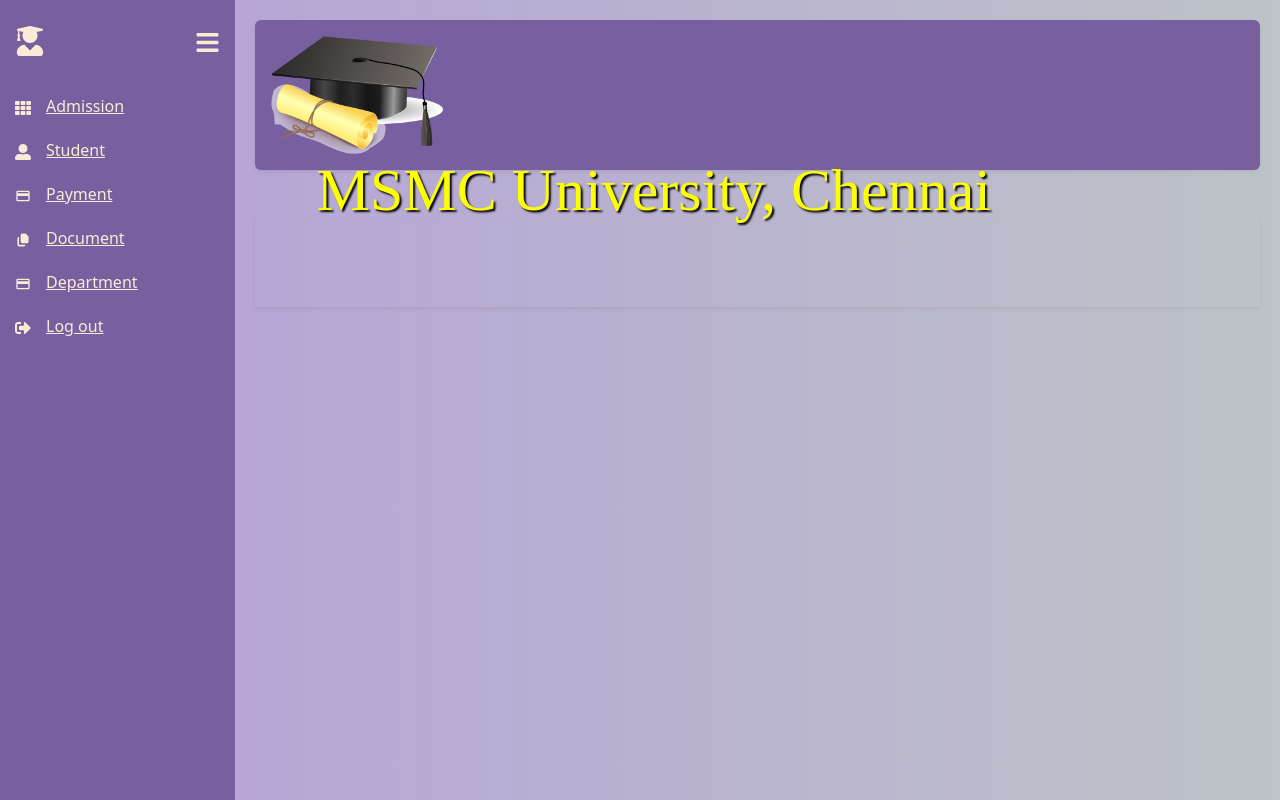
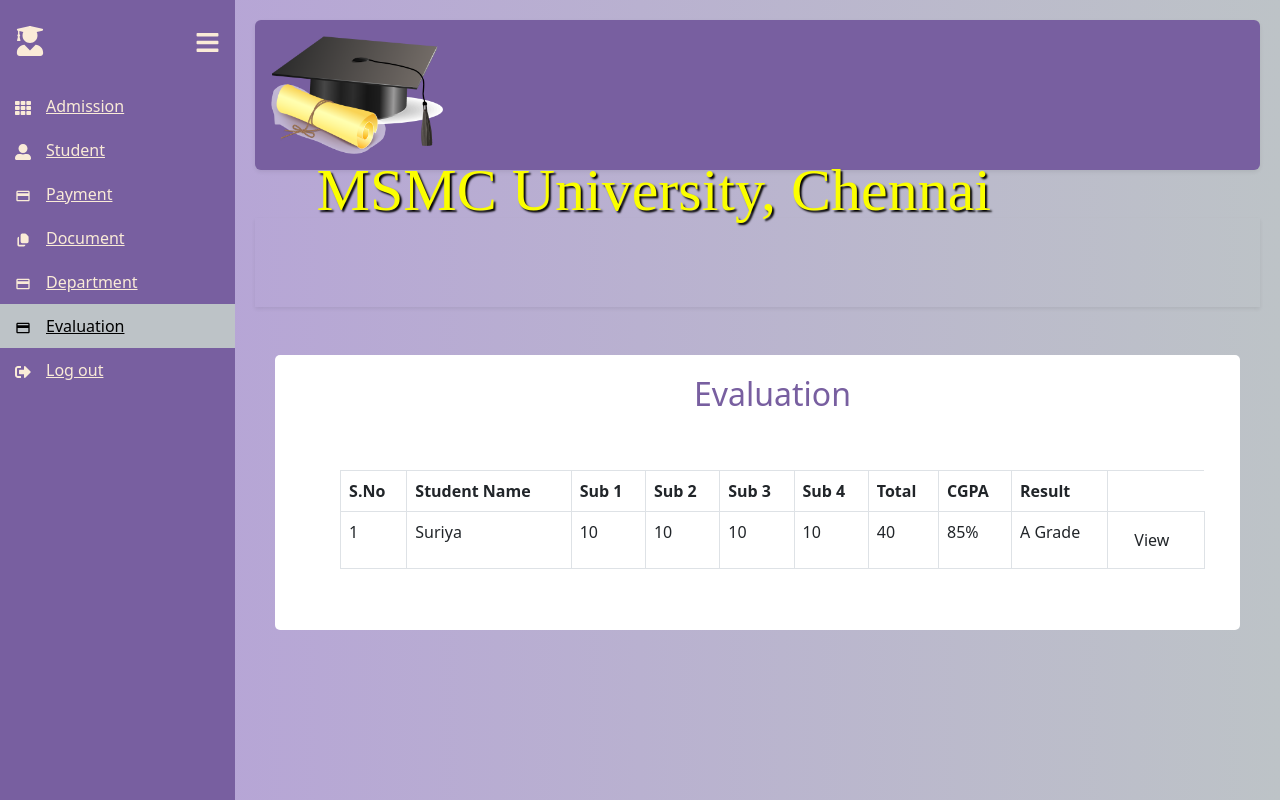
Before and after one commit to YODA-SuperKings/University-Admin, a React (Create React App) app in the folder University Admin Web/university_admin_web/: page /Evaluation in a window 1280 px wide. Shown: the top 800 px of the page. Built offline with nearby package versions, Linux system fonts and the light colour scheme.

Commit message:
Evaluation Grid

```diff
--- a/University Admin Web/university_admin_web/src/App.js
+++ b/University Admin Web/university_admin_web/src/App.js
@@ -8,7 +8,7 @@ import Payment from './Components/Payment';
 import Document from './Components/Document';
 import Banner from './Components/Banner';
 import Department from './Components/Department';
-
+import Evaluation from './Components/Evaluation';
 function App() {
   return (
     <div className="App">
@@ -21,6 +21,7 @@ function App() {
             <Route path="Payment" element={<Payment />} />
             <Route path="Document" element={<Document />} />
             <Route path="Department" element={<Department />} />
+            <Route path="Evaluation" element={<Evaluation />} />
             <Route path="Banner" element={<Banner />} />
 
           </Routes>
--- /dev/null
+++ b/University Admin Web/university_admin_web/src/Components/Evaluation.js
@@ -0,0 +1,96 @@
+import React, {useState, useEffect} from 'react';
+import 'bootstrap/dist/css/bootstrap.min.css';
+import { useNavigate, Link } from "react-router-dom";
+import Table from 'react-bootstrap/Table';
+import Modal from 'react-bootstrap/Modal';
+function Evaluation(){
+    const [gridData, setGridData] = useState([]);
+    const gridVals = [{id: 1, sno:"1", studentName: "Suriya", sub1: 10, sub2: 10, sub3: 10, sub4: 10,total: 40,cgpa:"85%",result:"A Grade"}]
+    const [sno, setSNo] = useState(null);
+    const [studentName, setStudentName] = useState(null);
+    const [sub1, setSub1] = useState(null);
+    const [sub2, setSub2] = useState(null);
+    const [sub3, setSub3] = useState(null);
+    const [sub4, setSub4] = useState(null);
+    const [total, setTotal] = useState(null);
+    const [cgpa, setCGPA] = useState(null);
+    const [result, setResult] = useState(null);
+
+    const handleInputChange = (e) => {
+        const {id , value} = e.target;
+        if(id === "sno")
+        setSNo(value);
+        if(id === "studentName")
+        setStudentName(value);
+        if(id === "sub1")
+        setSub1(value);
+        if(id === "sub2")
+        setSub2(value);
+        if(id === "sub3")
+        setSub3(value);
+        if(id === "sub4")
+        setSub4(value);
+        if(id === "sub4")
+        setSub4(value);
+        if(id === "total")
+        setTotal(value);
+        if(id === "cgpa")
+        setCGPA(value);
+        if(id === "result")
+        setResult(value);
+
+    }
+    useEffect(() => {
+        //getEvaluationGridData();
+        setGridData(gridVals);
+     }, [])
+     const handleSaveSubmit = (e) => {
+
+     }
+
+
+    return(
+
+        <div className="form-evaluation">
+        <div><h1 className='evaluation_header'>Evaluation</h1></div>
+        <div className="form-evaluation-body">
+        <span style={{paddingLeft: "87%"}}></span>
+       <Table responsive bordered hover>
+            <thead>
+                <tr>
+                    <th>S.No</th>
+                    <th>Student Name</th>
+                    <th>Sub 1</th>
+                    <th>Sub 2</th>
+                    <th>Sub 3</th>
+                    <th>Sub 4</th>
+                    <th>Total</th>
+                    <th>CGPA</th>
+                    <th>Result</th>
+                </tr>
+            </thead>
+            <tbody>
+                {gridData.map(d =>
+                    <tr key = {d.id}>
+                        <td>{d.sno}</td>
+                        <td>{d.studentName}</td>
+                        <td>{d.sub1}</td>
+                        <td>{d.sub2}</td>
+                        <td>{d.sub3}</td>
+                        <td>{d.sub4}</td>
+                        <td>{d.total}</td>
+                        <td>{d.cgpa}</td>
+                        <td>{d.result}</td>
+                        <td>
+                            <button type="submit" class="btn">View</button>
+                        </td>
+                    </tr>
+                )}
+            </tbody>
+        </Table>
+        </div>
+        </div>
+    )
+}
+
+export default Evaluation;
--- a/University Admin Web/university_admin_web/src/Components/Sidebar.js
+++ b/University Admin Web/university_admin_web/src/Components/Sidebar.js
@@ -28,6 +28,11 @@ const menuItem = [
     {
         path: "/Department",
         name: "Department",
+        icon: <MdOutlinePayment/>
+    },
+    {
+        path: "/Evaluation",
+        name: "Evaluation",
         icon: <MdOutlinePayment/>
     },
     {
--- a/University Admin Web/university_admin_web/src/Styles/style.css
+++ b/University Admin Web/university_admin_web/src/Styles/style.css
@@ -407,3 +407,29 @@ main{
   color: #785fa0;
 }
 /*department - End*/
+
+/*Evaluation - Start*/
+.form-evaluation{
+  background-color: white;
+  border-radius: 5px;
+  width: 96% !important;
+  margin: 0px auto;
+  padding: 20px;
+  padding-left: 50px;
+}
+
+.form-evaluation-body{
+  text-align: left;
+  padding: 20px 10px;
+}
+
+.form-evaluation-body > *{
+  padding: 5px;
+}
+
+.evaluation_header{
+  text-align: center;
+  font-size: xx-large;
+  color: #785fa0;
+}
+/*Evaluation - End*/
```
